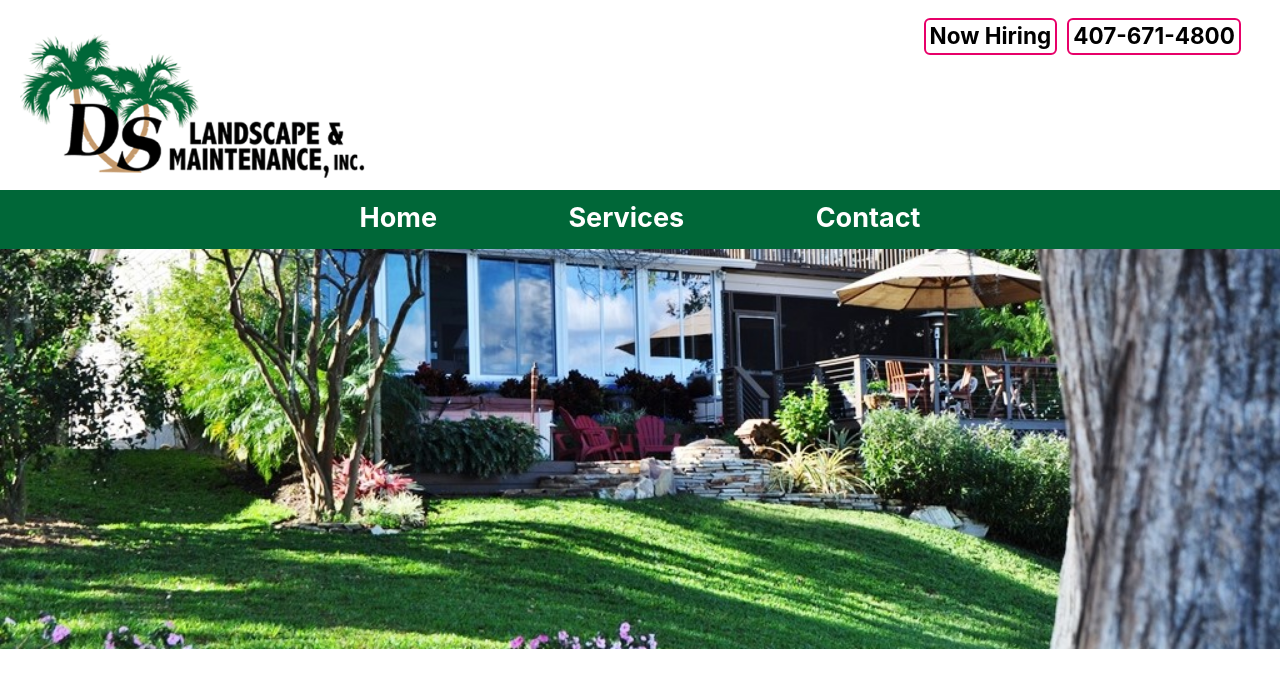
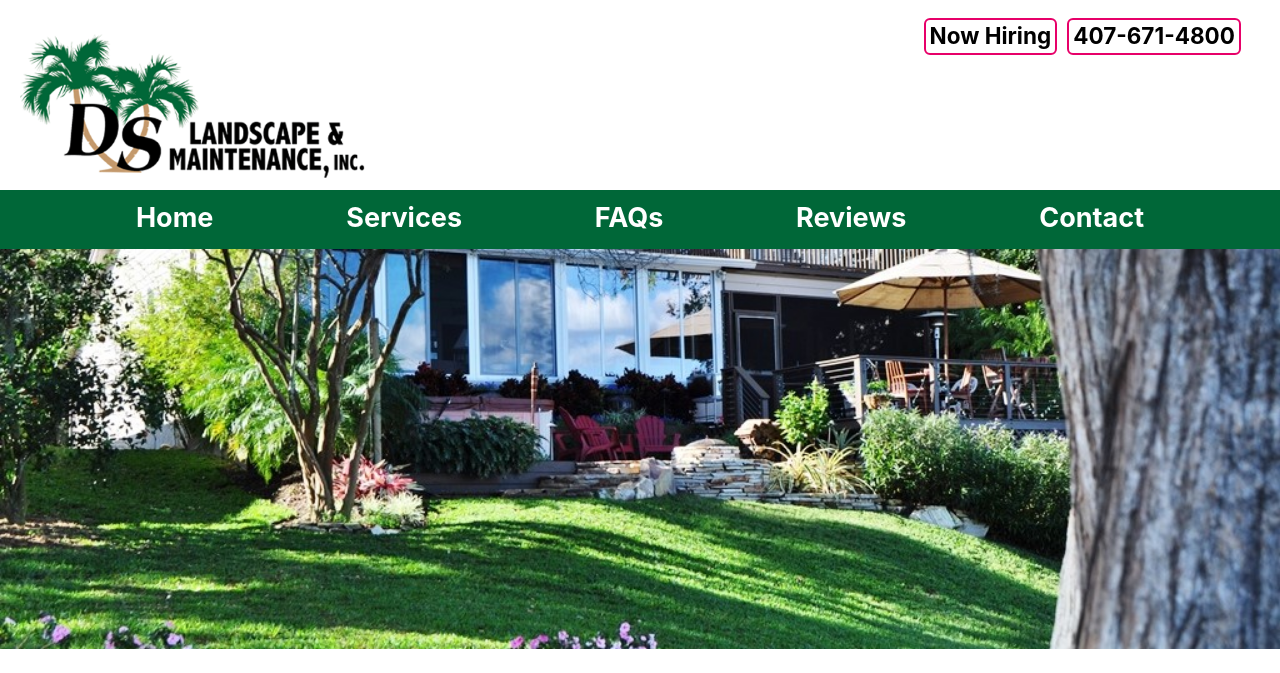
Before and after one commit to justindstauffer/dslwebsite, a Gatsby site: page / in a window 1280 px wide. Shown: the top 673 px of the page. Built offline with nearby package versions, Linux system fonts and the light colour scheme; Gatsby itself is replaced by a stand-in of ours.

Commit message:
10-9-19.1

```diff
--- a/src/components/imagebreak.js
+++ b/src/components/imagebreak.js
@@ -9,7 +9,6 @@
       backgroundImage: `url(${Background})`,
       backgroundSize: 'cover',
       height: '400px',
-      marginBottom: '20px'
 
     }}
   >
--- a/src/components/layout.css
+++ b/src/components/layout.css
@@ -615,8 +615,11 @@
 pre tt:after {
   content: "";
 }
-@media only screen and (max-width: 480px) {
+@media screen and (max-width: 600px) {
   html {
     font-size: 100%;
   }
+  #navbarItems {
+    display: none !important;
+  }
 }
--- a/src/components/navbar.js
+++ b/src/components/navbar.js
@@ -13,18 +13,23 @@
       alignItems: "center",
       // marginBottom: `1.45rem`,
       paddingBottom: '2px',
+      paddingLeft: '50px',
+      paddingRight: '50px'
     }}
   >
     <div
+
       style={{
         margin: `0 auto`,
-        width: "600px",
+        width: "100%",
         padding: `0.75rem 1.0875rem`,
         display: "flex",
-        justifyContent: "space-between",
+        justifyContent: "space-around",
       }}
     >
-      <h1 style={{ margin: 0, fontSize: '1.5rem' }}>
+      <h1
+      id='navbarItems'
+      style={{ margin: 0, fontSize: '1.5rem' }}>
         <Link
           to="/"
           style={{
@@ -35,7 +40,9 @@
           Home
         </Link>
       </h1>
-      <h1 style={{ margin: 0, fontSize: '1.5rem' }}>
+      <h1
+      id='navbarItems'
+      style={{ margin: 0, fontSize: '1.5rem' }}>
         <Link
           to="/"
           style={{
@@ -46,7 +53,35 @@
           Services
         </Link>
       </h1>
-      <h1 style={{ margin: 0, fontSize: '1.5rem' }}>
+      <h1
+      id='navbarItems'
+      style={{ margin: 0, fontSize: '1.5rem' }}>
+        <Link
+          to="/"
+          style={{
+            color: `white`,
+            textDecoration: `none`,
+          }}
+        >
+          FAQs
+        </Link>
+      </h1>
+      <h1
+      id='navbarItems'
+      style={{ margin: 0, fontSize: '1.5rem' }}>
+        <Link
+          to="/"
+          style={{
+            color: `white`,
+            textDecoration: `none`,
+          }}
+        >
+          Reviews
+        </Link>
+      </h1>
+      <h1
+      id='navbarItems'
+      style={{ margin: 0, fontSize: '1.5rem' }}>
         <Link
           to="/"
           style={{
@@ -57,7 +92,9 @@
           Contact
         </Link>
       </h1>
+
     </div>
+
   </header>
 )
 
```
Also changed, not shown: src/components/menuicon.js (added, +32 -0 lines), src/images/menuIcon.png (added).
